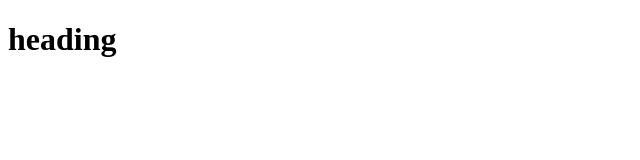
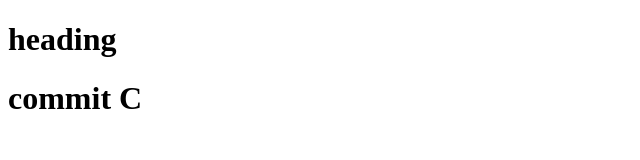
Before and after one commit to CodeWithSarthak24/Github, a plain HTML site: page index.html in a window 1280 px wide. Shown: the whole page, without its empty margins (0-640 px from the left). Drawn offline with Linux system fonts and the light colour scheme.

Commit message:
commit C

```diff
--- a/index.html
+++ b/index.html
@@ -7,5 +7,6 @@
 </head>
 <body>
     <h1>heading</h1>
+     <h1>commit C</h1>
 </body>
 </html>
```
